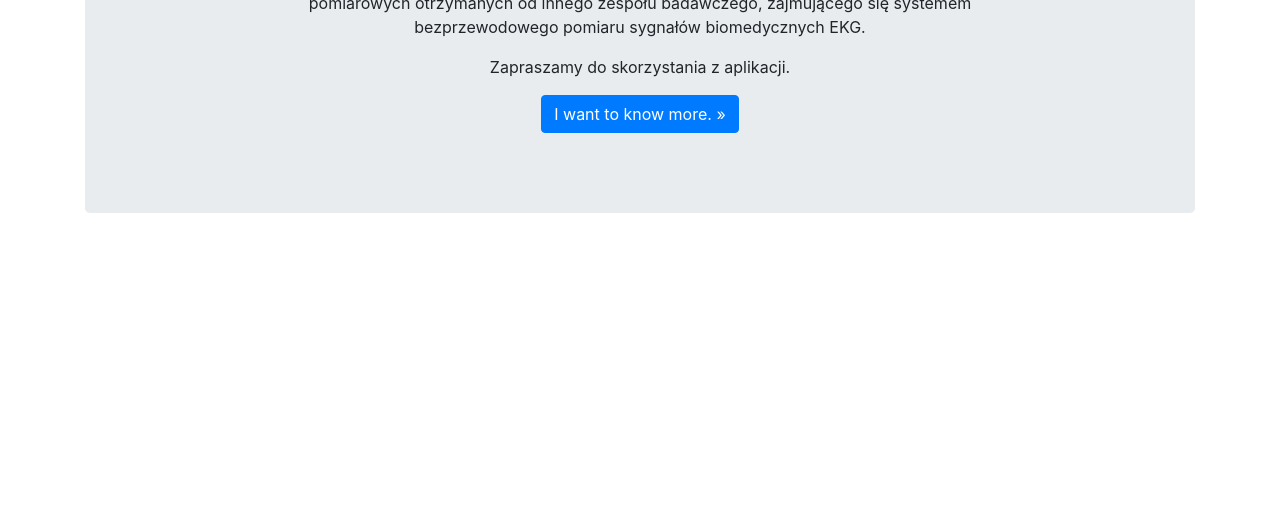
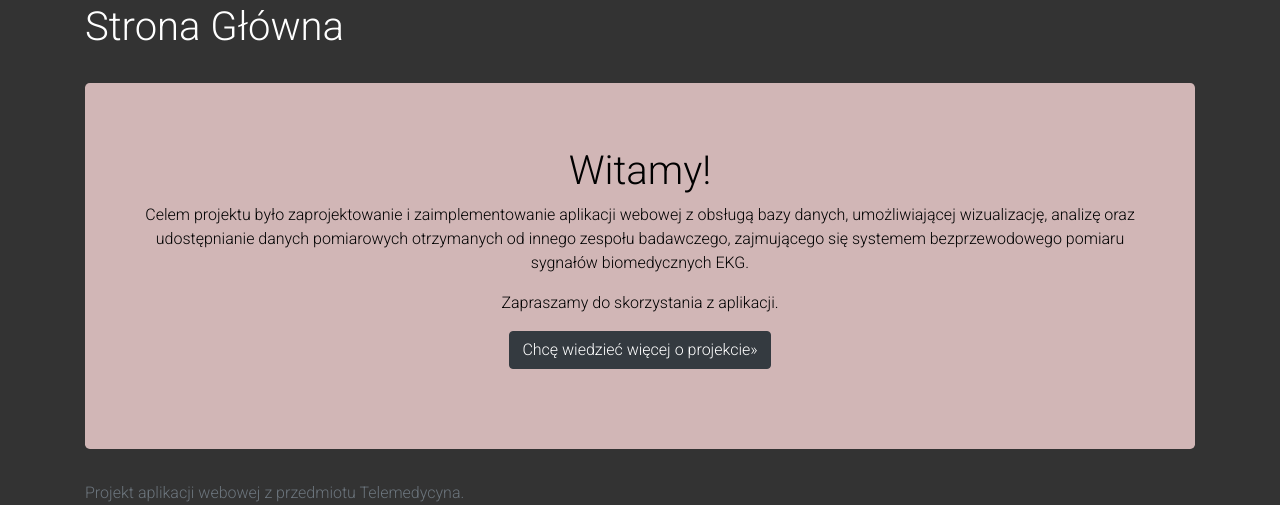
Before and after one commit to JanMigon/Telemedicine, a Flask app: page / in a window 1280 px wide. Shown: the part 337-842 px from the top of the page. Before the commit the page ends 550 px from the top, so only its background shows below. Run offline with Flask 2, Linux system fonts and the light colour scheme; some libraries are stand-ins or nearby versions.

Commit message:
base.html and index.html done

```diff
--- a/app.py
+++ b/app.py
@@ -23,3 +23,6 @@ def results():
 @app.route('/upload')
 def upload():
     return render_template('upload.html')
+
+if __name__ == "__main__":
+    app.run()
--- /dev/null
+++ b/static/css/base.css
@@ -0,0 +1,23 @@
+body{
+    background-color: #333;
+    color: white;
+    font-family: 'Roboto', sans-serif;
+    width:100$;
+}
+.navbar{
+    font-family: 'Roboto', sans-serif;
+    color: #f5f5f5;
+}
+
+.ekg{
+    border-right: solid 1px #f5f5f5;
+    padding-right: 10px;
+}
+
+.footer {
+  position: absolute;
+  bottom: 0;
+  width: 100%;
+  height: 60px; /* Set the fixed height of the footer here */
+  line-height: 60px; /* Vertically center the text there */
+}
--- /dev/null
+++ b/static/css/index.css
@@ -0,0 +1,4 @@
+.jumbotron{
+    background-color: #d1b6b6;
+    color: black;
+}
--- a/templates/base.html
+++ b/templates/base.html
@@ -4,41 +4,43 @@
     <meta charset="UTF-8">
     <meta name="viewport" content="width=device-width, initial-scale=1.0">
     <link rel="stylesheet" href="https://stackpath.bootstrapcdn.com/bootstrap/4.4.1/css/bootstrap.min.css" integrity="sha384-Vkoo8x4CGsO3+Hhxv8T/Q5PaXtkKtu6ug5TOeNV6gBiFeWPGFN9MuhOf23Q9Ifjh" crossorigin="anonymous">
+    <link href="https://fonts.googleapis.com/css2?family=Roboto:wght@300&display=swap" rel="stylesheet">
+    <link rel="stylesheet" href="/static/css/base.css">
     {% block head %} {% endblock %}
 </head>
 <body>
-    <nav class="navbar navbar-dark bg-primary">
-        <a class="navbar-brand" href="/">Telemedicine webapplication project</a>
-        <button class="navbar-toggler" type="button" data-toggle="collapse" data-target="#navbarsExampleDefault" aria-controls="navbarsExampleDefault" aria-expanded="false" aria-label="Toggle navigation">
+    <nav class="navbar navbar-expand-lg navbar-dark">
+  <img class="ekg" src="https://img.icons8.com/officel/30/000000/heart-with-pulse.png"/>
+  <a class="navbar-brand" href="/" style="padding-left: 10px;">Telemedycyna</a>
+  <button class="navbar-toggler" type="button" data-toggle="collapse" data-target="#navbarNav" aria-controls="navbarNav" aria-expanded="false" aria-label="Toggle navigation">
     <span class="navbar-toggler-icon"></span>
   </button>
-
-        <div class="collapse navbar-collapse" id="navbarsExampleDefault">
-          <ul class="navbar-nav mr-auto">
-            <li class="nav-item">
-                <a class="nav-link" href="/">Home</a>
+  <div class="collapse navbar-collapse" id="navbarNav">
+    <ul class="navbar-nav">
+      <li class="nav-item active">
+        <a class="nav-link" href="/">Strona Główna<span class="sr-only">(current)</span></a>
       </li>
       <li class="nav-item">
-              <a class="nav-link" href="/about">About</a>
+        <a class="nav-link" href="/about">O projekcie</a>
       </li>
       <li class="nav-item">
-              <a class="nav-link" href="/form">Upload data</a>
+        <a class="nav-link" href="/upload">Wczytaj dane</a>
       </li>
       <li class="nav-item">
-                <a class="nav-link" href="/results">Results</a>
+        <a class="nav-link" href="/results">Rezultaty</a>
       </li>
     </ul>
-          <form class="form-inline my-2 my-lg-0">
-            <input class="form-control mr-sm-2" type="text" placeholder="Search" aria-label="Search">
-            <button class="btn btn-secondary my-2 my-sm-0" type="submit">Search</button>
-          </form>
   </div>
 </nav>
     <div class="container theme-showcase" role="main">
 
       {% block body %}{% endblock %}
-
     </div> <!-- /container -->
+     <footer class="mastfoot mt-auto">
+        <div class="container">
+            <span class="text-muted">Projekt aplikacji webowej z przedmiotu Telemedycyna.</span>
+      </div>
+    </footer>
 
         <script src="https://code.jquery.com/jquery-3.4.1.slim.min.js" integrity="sha384-J6qa4849blE2+poT4WnyKhv5vZF5SrPo0iEjwBvKU7imGFAV0wwj1yYfoRSJoZ+n" crossorigin="anonymous"></script>
         <script src="https://cdn.jsdelivr.net/npm/popper.js@1.16.0/dist/umd/popper.min.js" integrity="sha384-Q6E9RHvbIyZFJoft+2mJbHaEWldlvI9IOYy5n3zV9zzTtmI3UksdQRVvoxMfooAo" crossorigin="anonymous"></script>
--- a/templates/index.html
+++ b/templates/index.html
@@ -1,20 +1,21 @@
 {% extends 'base.html' %}
 {% block head %}
 <title>Home</title>
+<link rel="stylesheet" href="/static/css/index.css">
 {% endblock %}
 
 {% block body %}
 <br>
-<h1>Home Page</h1>
+<h1>Strona Główna</h1>
 <br>
 <main role="main">
     <div class="jumbotron">
-      <div class="col-sm-8 mx-auto">
+      <div class="col-sm-12 mx-auto">
         <h1 style="text-align:center">Witamy!</h1>
         <p style="text-align: center">Celem projektu było zaprojektowanie i zaimplementowanie aplikacji webowej z obsługą bazy danych, umożliwiającej wizualizację, analizę oraz udostępnianie danych pomiarowych otrzymanych od innego zespołu badawczego, zajmującego się systemem bezprzewodowego pomiaru sygnałów biomedycznych EKG.</p>
         <p style="text-align: center">Zapraszamy do skorzystania z aplikacji.</p>
           <p style="text-align: center">
-          <a class="btn btn-primary" href="/about" role="button">I want to know more. &raquo;</a>
+          <a class="btn btn-dark" href="/about" role="button">Chcę wiedzieć więcej o projekcie&raquo;</a>
         </p>
       </div>
     </div>
```
Also changed, not shown: 1 other file. Lines whose indentation alone changed are shown as unchanged.
